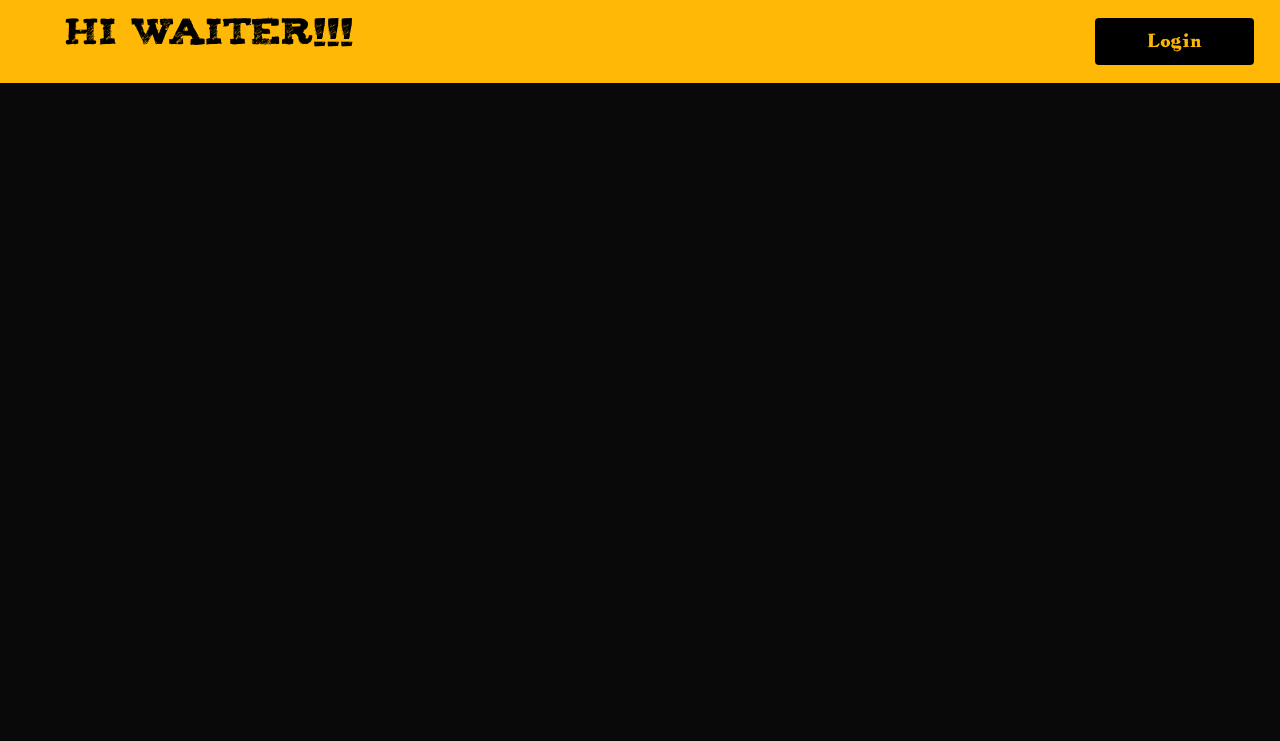
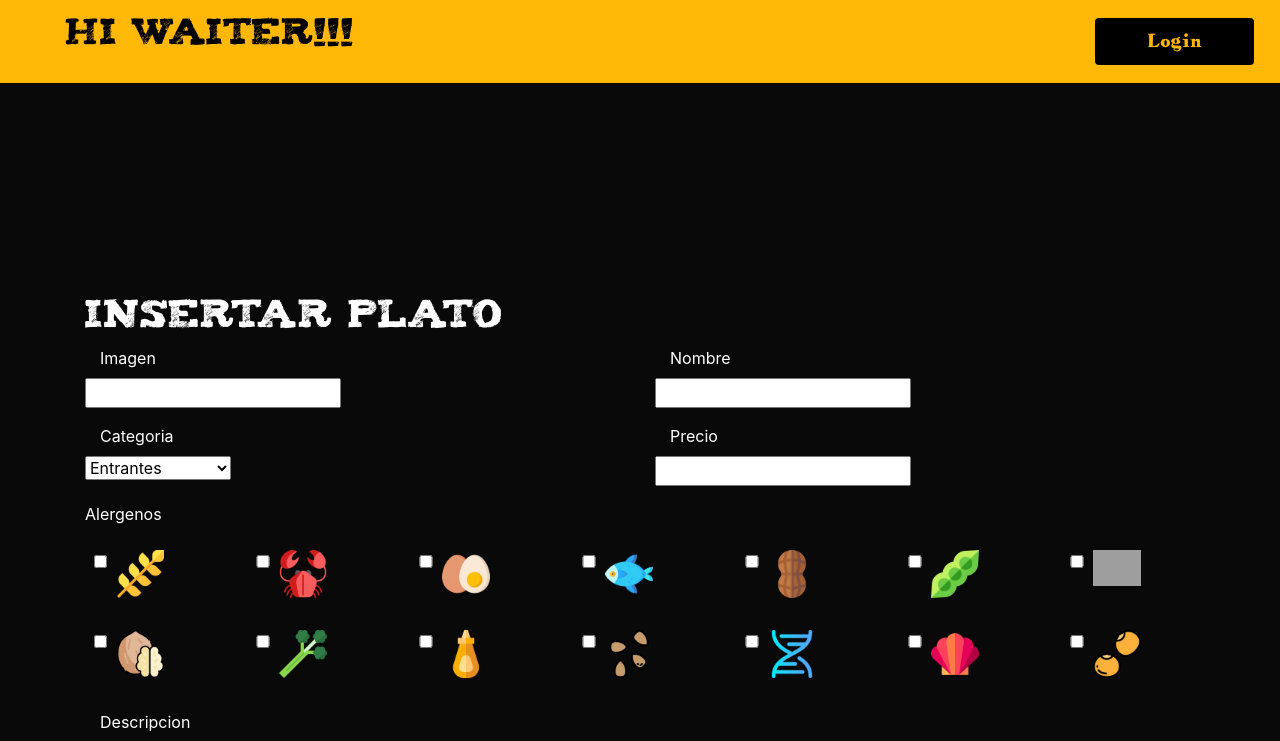
Before and after one commit to MariaZarapuz/hiwainterwebfront, an Angular app in the folder hiwaiterWeb/: page /menu/form-menu in a window 1280 px wide. Before the commit this address led to /. Shown: the top 741 px of the page. Built offline with nearby package versions, Linux system fonts and the light colour scheme; grey boxes are pictures that could not be loaded.

Commit message:
route menu

```diff
--- a/hiwaiterWeb/src/app/app-routing.module.ts
+++ b/hiwaiterWeb/src/app/app-routing.module.ts
@@ -1,10 +1,10 @@
-import { FormMenuComponent } from './components/menu/form-menu/form-menu.component';
 import { NgModule } from '@angular/core';
 import { Routes, RouterModule } from '@angular/router';
 import { HomeComponent } from './components/home/home.component';
 import { SpaceComponent } from './components/space/space.component';
 import { ListTablesComponent } from './components/tables/list-tables/list-tables.component';
 import { TableDetailComponent } from './components/tables/table-detail/table-detail.component';
+import { FormMenuComponent } from './components/menu/form-menu/form-menu.component';
 import { ListMenuComponent } from './components/menu/list-menu/list-menu.component';
 import { KitchenComponent } from './components/kitchen/kitchen/kitchen.component';
 
@@ -15,7 +15,7 @@ const routes: Routes = [
   { path: 'space', component: SpaceComponent },
   { path: 'listTables', component: ListTablesComponent },
   { path: 'tableDetail/:id', component: TableDetailComponent },
-  { path: 'form-menu', component: FormMenuComponent },
+  { path: 'menu/form-menu', component: FormMenuComponent },
   { path: 'menu', component: ListMenuComponent },
   { path: 'kitchen', component: KitchenComponent },
 
--- a/hiwaiterWeb/src/app/components/menu/form-menu/form-menu.component.html
+++ b/hiwaiterWeb/src/app/components/menu/form-menu/form-menu.component.html
@@ -8,7 +8,7 @@
       </div>
       <div class="form-group">
         <label class="col-12">Categoria</label>
-        <select name="" id="">
+        <select name="">
           <option value="">Entrantes</option>
           <option value="">Hambuerguesas</option>
           <option value="">Bocadillos</option>
--- a/hiwaiterWeb/src/app/components/shared/header/header.component.html
+++ b/hiwaiterWeb/src/app/components/shared/header/header.component.html
@@ -8,7 +8,7 @@
   </div>
   <div *ngIf=" getLocalstorage() !== null ">
     <button class="btn btnLogin" data-toggle="modal" [routerLink]="['./listTables']">{{msg.TABLES}}</button>
-    <button class="btn btnLogin" data-toggle="modal">{{msg.MENU}}</button>
+    <button class="btn btnLogin" data-toggle="modal" [routerLink]="['./menu']">{{msg.MENU}}</button>
     <button class="btn btnLogin" data-toggle="modal" [routerLink]="['./kitchen']">{{msg.KITCHEN}}</button>
   </div>
 </nav>
```
